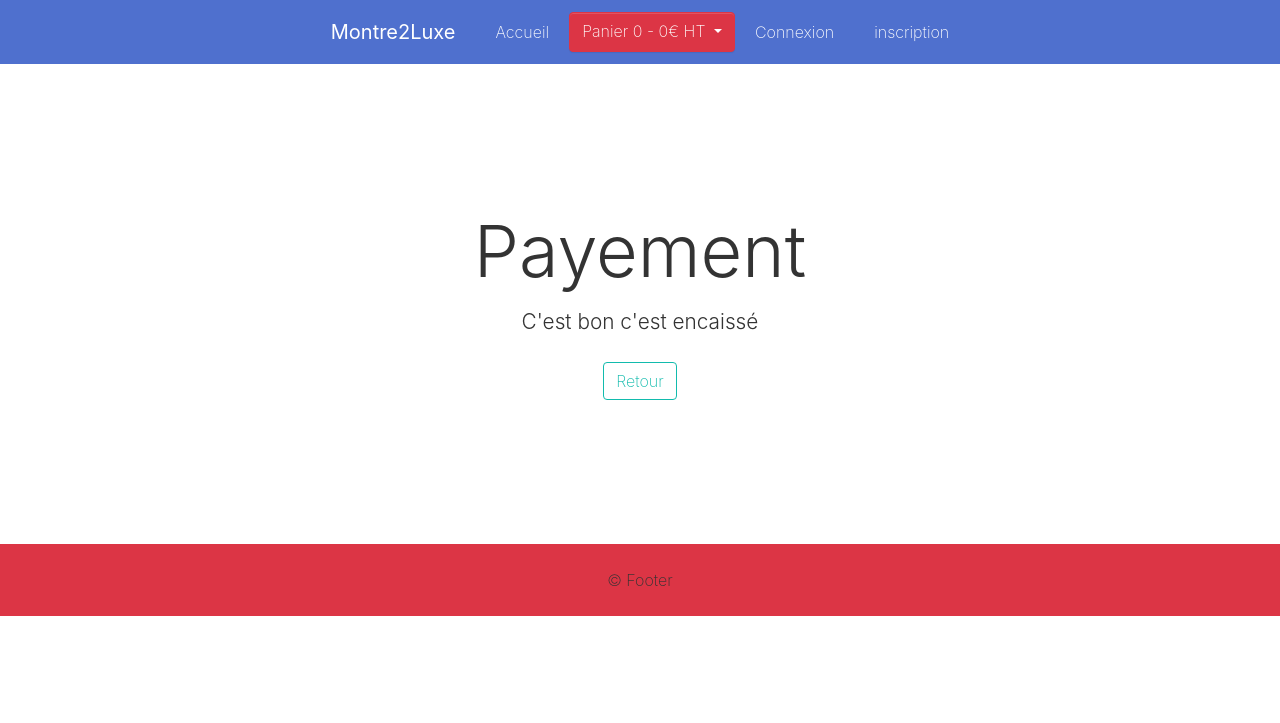
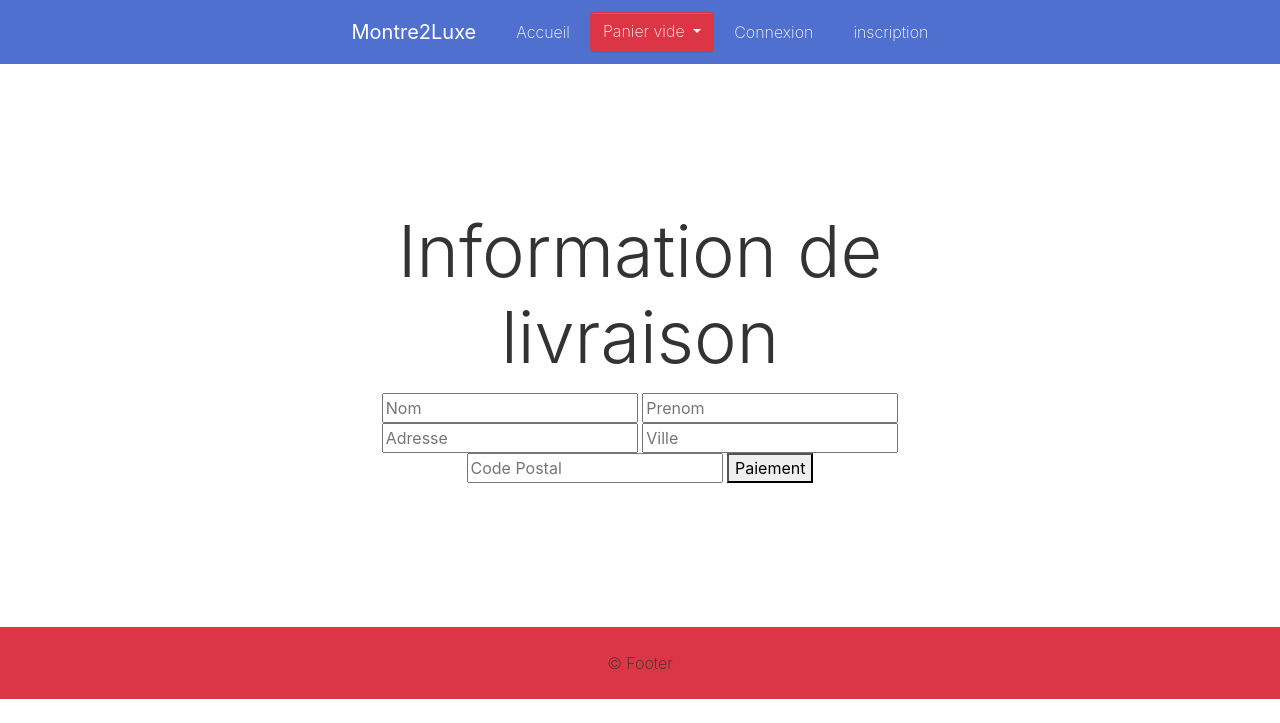
Before and after one commit to htdqkc/Arinfo_Boutique_v2, a PHP site: page /recap.php?id=10 in a window 1280 px wide. Shown: the top 723 px of the page. Run offline with PHP 8.4, Linux system fonts and the light colour scheme; data comes from the database, SQL or seed files in the repository; data that the repository does not hold is empty.

Commit message:
Mise à jour

```diff
--- a/data.php
+++ b/data.php
@@ -81,7 +81,11 @@ if (isset($_GET['display'])) {
             $price = $price + $priceHere;
             }
         }
-        echo $count . ' - ' . $price . '€';
+        if($count == 0){
+            echo 'vide';
+        }else{
+            echo $count . ' - ' . $price . '€';
+        }
         return;
     }
 
--- a/recap.php
+++ b/recap.php
@@ -28,16 +28,49 @@ include('essentials.php');
     }
 
     ?>
+<?php
+if(isset($_POST['cmd'])){
+?>
+
+<div class="py-5 text-center">
+        <div class="container">
+        <div class="row">
+            <div class="bg-white p-5 mx-auto col-md-8 col-10">
+            <h3 class="display-3">Paiement</h3>
+            <p class="mb-3 lead">Paiement validé</p>
+            <a class="btn btn-outline-primary" href="index.php">Retour</a> </div>
+        </div>
+        </div>
+    </div>
+
+
+<?php
+}else{
+?>
+
     <div class="py-5 text-center">
         <div class="container">
         <div class="row">
             <div class="bg-white p-5 mx-auto col-md-8 col-10">
-            <h3 class="display-3">Payement</h3>
-            <p class="mb-3 lead">C'est bon c'est encaissé</p>
-            <a class="btn btn-outline-primary" href="index.php">Retour</a> </div>
+            <h3 class="display-3">Information de livraison</h3>
+            <form action="" method="post">
+                <input type="hidden" name="cmd">
+                <input type="text" placeholder="Nom">
+                <input type="text" name="" placeholder="Prenom">
+
+                <input type="text" name="" placeholder="Adresse" required>
+                <input type="text" name="" placeholder="Ville" required>
+                <input type="text" name="" placeholder="Code Postal" required>
+
+                <button>Paiement</button>
+            </form> </div>
         </div>
         </div>
     </div>
+
+<?php
+}
+?>
 
     <?= @$template['footer'] ?>
 
--- a/register.php
+++ b/register.php
@@ -37,7 +37,7 @@ include('essentials.php');
     ?>
     <?= @$template['navbar'] ?>
 
-    <div class="app">
+    <div class="app" style="height:100%">
         <div class="form" style="position: relative;" wire:poll="interval">
             <div class="fields">
             </div>
--- a/template/articles.php
+++ b/template/articles.php
@@ -10,7 +10,7 @@
           </div>
             <div class="card-body">
               <h4 class="card-title"><?= $value['title'] ?> - <?= $value['price'] ?>€</h4>
-              <p class="card-text"><?= $value['desc_short'] ?></p> <a href="#" onclick="AjoutPannier(<?= $key ?>)" class="btn btn-success">Ajouter au pannier</a> <a href="details.php?id=<?= $key ?>"  class="btn btn-warning">Regarder</a>
+              <p class="card-text"><?= $value['desc_short'] ?></p> <a href="#" onclick="AjoutPannier(<?= $key ?>)" class="btn btn-success">Ajouter au panier</a> <a href="details.php?id=<?= $key ?>"  class="btn btn-warning">Regarder</a>
             </div>
           </div>
         </div>
--- a/template/navbar.php
+++ b/template/navbar.php
@@ -12,7 +12,7 @@
         <!-- Example single danger button -->
         <div class="btn-group">
           <a href="pannier.php" type="button" class="btn btn-danger dropdown-toggle">
-            Panier <span id="pannierCount"></span> HT
+            Panier <span id="pannierCount"></span>
           </a>
 
 
```
Also changed, not shown: cd.php (+7 -2 lines), mon-compte.php (+20 -18 lines).
